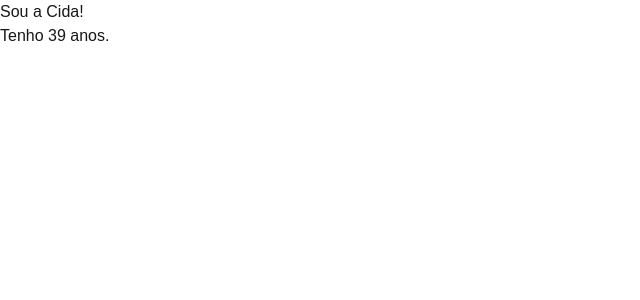
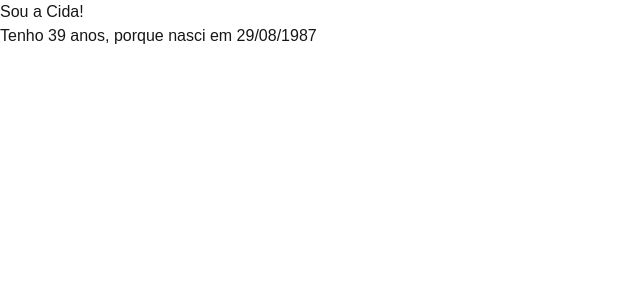
Before and after one commit to cidaluna/react-lab, a Next.js app: page /nivel-0 in a window 1280 px wide. Shown: the top 300 px of the page, without its empty margins (0-640 px from the left). Built offline with nearby package versions, Linux system fonts and the light colour scheme.

Commit message:
feat: add client name by props with string, number and formatted Date

```diff
--- a/app/nivel-0/page.tsx
+++ b/app/nivel-0/page.tsx
@@ -8,7 +8,7 @@ import {ClientName} from '@/components/ClientName';
 
 const Page = () => (
   <div>
-    <ClientName name={'Cida'} age={39} />
+    <ClientName name={'Cida'} age={39} birthDateFake={new Date(1987, 7, 29)} />
   </div>
 );
 
--- a/components/ClientName.tsx
+++ b/components/ClientName.tsx
@@ -1,10 +1,10 @@
 import { FC } from "react"
 
-export const ClientName: FC<{ name: string, age:number }> = (props) => {
+export const ClientName: FC<{ name: string, age:number, birthDateFake: Date }> = (props) => {
   return (
     <>
       <p>Sou a {props.name}!</p>
-      <p>Tenho {props.age} anos.</p>
+      <p>Tenho {props.age} anos, porque nasci em {props.birthDateFake.toLocaleDateString('pt-BR')}</p>
     </>
   );
 }
```
